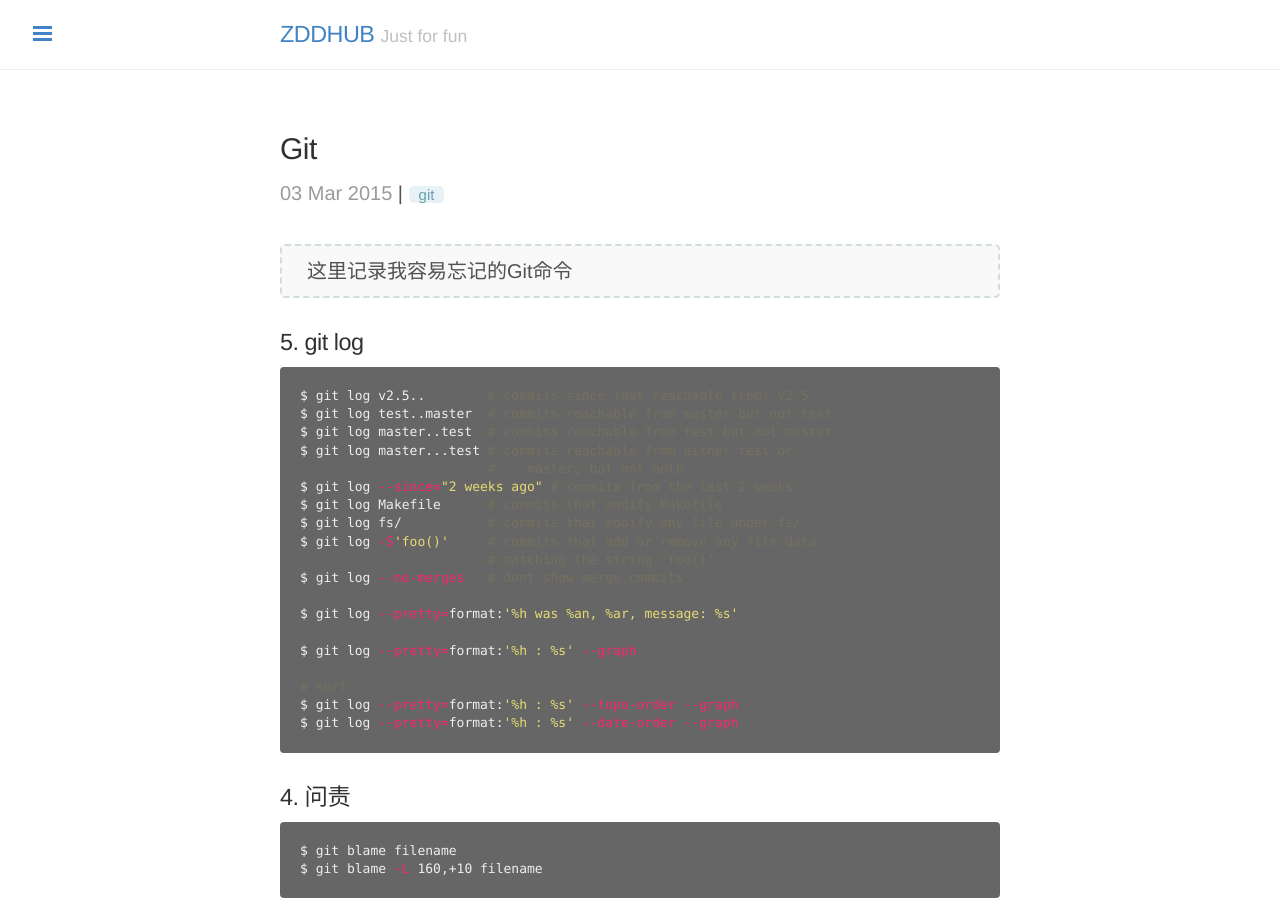
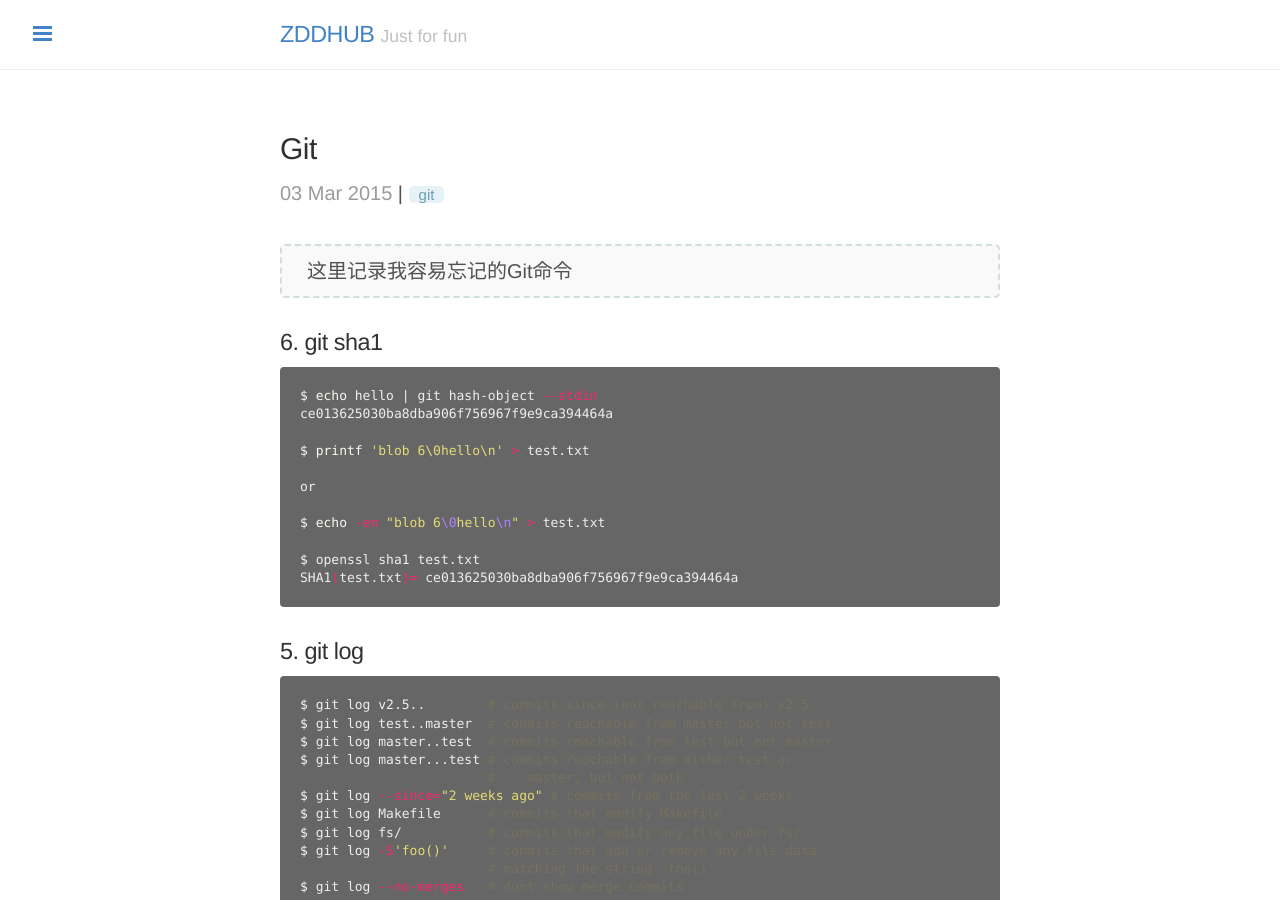
Before and after one commit to zddhub/zddhub.github.io, a Jekyll site: the page built from _posts/2015-03-03-git.md, in a window 1280 px wide and 900 px high. Built offline with Jekyll 4.4.1, drawn with Linux system fonts in a browser that asks for light colours; Markdown is read by kramdown in place of the engine named in the settings; comment, search, counter and statistics services are not loaded.

Commit message:
Edit blog: git.md

````diff
--- a/_posts/2015-03-03-git.md
+++ b/_posts/2015-03-03-git.md
@@ -8,6 +8,21 @@ tags: "git"
 > 这里记录我容易忘记的Git命令
 
 <!-- more -->
+
+### 6. git sha1
+```sh
+$ echo hello | git hash-object --stdin
+ce013625030ba8dba906f756967f9e9ca394464a
+
+$ printf 'blob 6\0hello\n' > test.txt
+
+or
+
+$ echo -en "blob 6\0hello\n" > test.txt
+
+$ openssl sha1 test.txt
+SHA1(test.txt)= ce013625030ba8dba906f756967f9e9ca394464a
+```
 
 ### 5. git log
 ```sh
````
